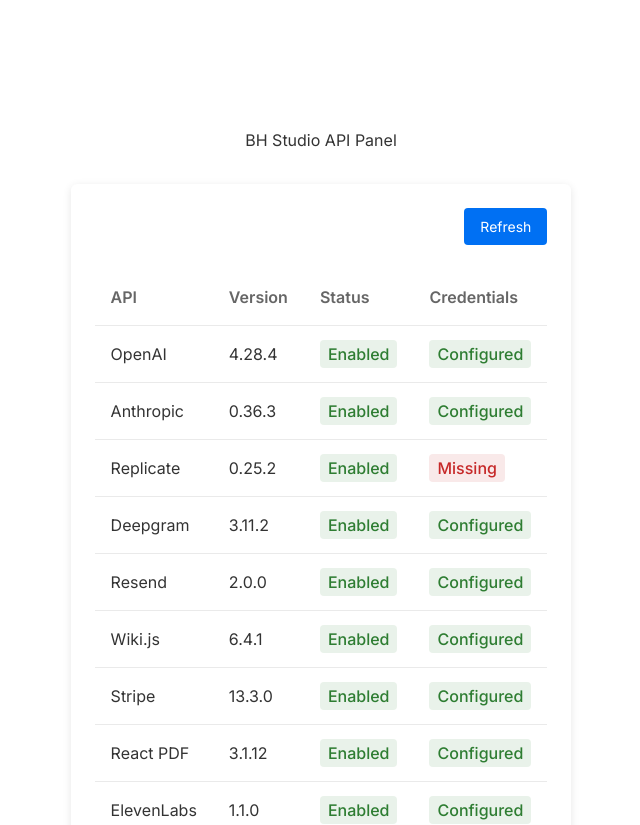
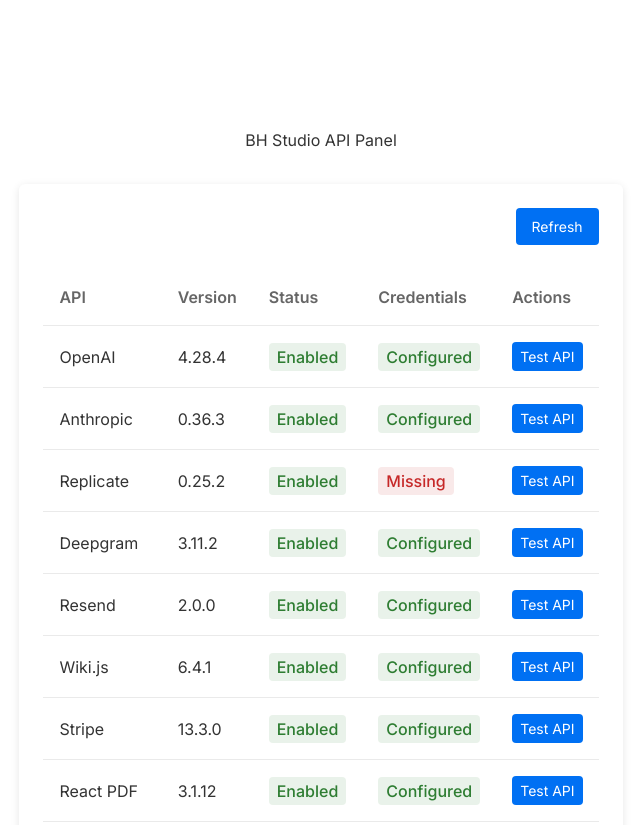
Before and after one commit to philveet/bh-standard-repo-2, a Next.js app: page / in a window 1280 px wide. Shown: the top 825 px of the page, without its empty margins (319-959 px from the left). Built offline with nearby package versions, Linux system fonts and the light colour scheme; no server answers.

Commit message:
Add Test API button to each API with dedicated test pages

```diff
--- /dev/null
+++ b/src/app/api-test/[apiName]/page.tsx
@@ -0,0 +1,30 @@
+'use client';
+
+import { useRouter } from 'next/navigation';
+import Link from 'next/link';
+import styles from '@/styles/ApiTest.module.css';
+
+export default function ApiTestPage({ params }: { params: { apiName: string } }) {
+  const router = useRouter();
+  // Convert apiName from URL format to display format (e.g., "openai" to "OpenAI")
+  const formattedApiName = params.apiName.charAt(0).toUpperCase() + params.apiName.slice(1);
+
+  return (
+    <div className={styles.container}>
+      <header className={styles.header}>
+        <button
+          onClick={() => router.push('/')}
+          className={styles.backButton}
+        >
+          ← Back to API Panel
+        </button>
+      </header>
+      <main className={styles.main}>
+        <h1 className={styles.title}>Live test for {formattedApiName}</h1>
+        <div className={styles.content}>
+          {/* Empty test page content as requested */}
+        </div>
+      </main>
+    </div>
+  );
+}
--- a/src/components/ApiStatus.tsx
+++ b/src/components/ApiStatus.tsx
@@ -1,6 +1,7 @@
 'use client'
 
 import { useState, useEffect, Component, ReactNode } from 'react';
+import Link from 'next/link';
 import styles from '@/styles/ApiStatus.module.css';
 import { getApiStatusDynamic } from '@/lib/api/status-dynamic';
 
@@ -133,6 +134,7 @@
               <th>Version</th>
               <th>Status</th>
               <th>Credentials</th>
+              <th>Actions</th>
             </tr>
           </thead>
           <tbody>
@@ -150,6 +152,14 @@
                     {api.hasCredentials ? 'Configured' : 'Missing'}
                   </span>
                 </td>
+                <td>
+                  <Link
+                    href={`/api-test/${api.name.toLowerCase()}`}
+                    className={styles.testButton}
+                  >
+                    Test API
+                  </Link>
+                </td>
               </tr>
             ))}
           </tbody>
--- a/src/styles/ApiStatus.module.css
+++ b/src/styles/ApiStatus.module.css
@@ -24,6 +24,24 @@
 }
 
 .refreshButton:hover {
+  background-color: var(--color-primary-dark);
+}
+
+.testButton {
+  display: inline-block;
+  background-color: var(--color-primary);
+  color: var(--color-text-inverted);
+  border: none;
+  border-radius: var(--spacing-xs);
+  padding: var(--spacing-xs) var(--spacing-sm);
+  cursor: pointer;
+  font-size: 14px;
+  text-decoration: none;
+  text-align: center;
+  transition: background-color 0.2s;
+}
+
+.testButton:hover {
   background-color: var(--color-primary-dark);
 }
 
--- /dev/null
+++ b/src/styles/ApiTest.module.css
@@ -0,0 +1,50 @@
+.container {
+  display: flex;
+  flex-direction: column;
+  min-height: 100vh;
+  padding: var(--spacing-lg);
+}
+
+.header {
+  display: flex;
+  justify-content: flex-start;
+  margin-bottom: var(--spacing-xl);
+}
+
+.backButton {
+  background-color: var(--color-primary);
+  color: var(--color-text-inverted);
+  border: none;
+  border-radius: var(--spacing-xs);
+  padding: var(--spacing-sm) var(--spacing-md);
+  cursor: pointer;
+  font-size: 14px;
+  transition: background-color 0.2s;
+  display: flex;
+  align-items: center;
+  gap: var(--spacing-sm);
+}
+
+.backButton:hover {
+  background-color: var(--color-primary-dark);
+}
+
+.main {
+  flex: 1;
+  display: flex;
+  flex-direction: column;
+}
+
+.title {
+  font-size: 2rem;
+  margin-bottom: var(--spacing-xl);
+  color: var(--color-text-primary);
+}
+
+.content {
+  flex: 1;
+  background-color: var(--color-bg-primary);
+  border-radius: var(--border-radius);
+  padding: var(--spacing-lg);
+  box-shadow: 0 2px 8px rgba(0, 0, 0, 0.1);
+}
```
